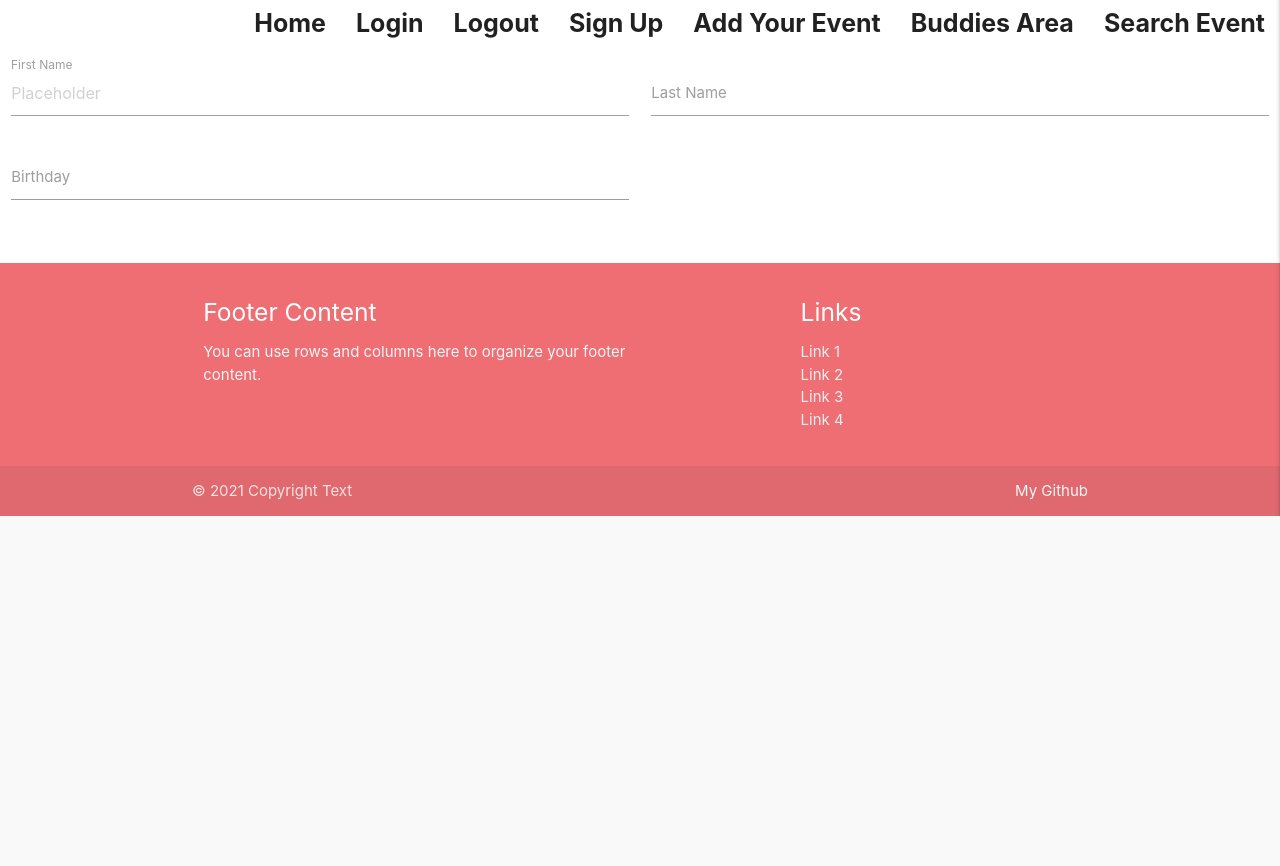
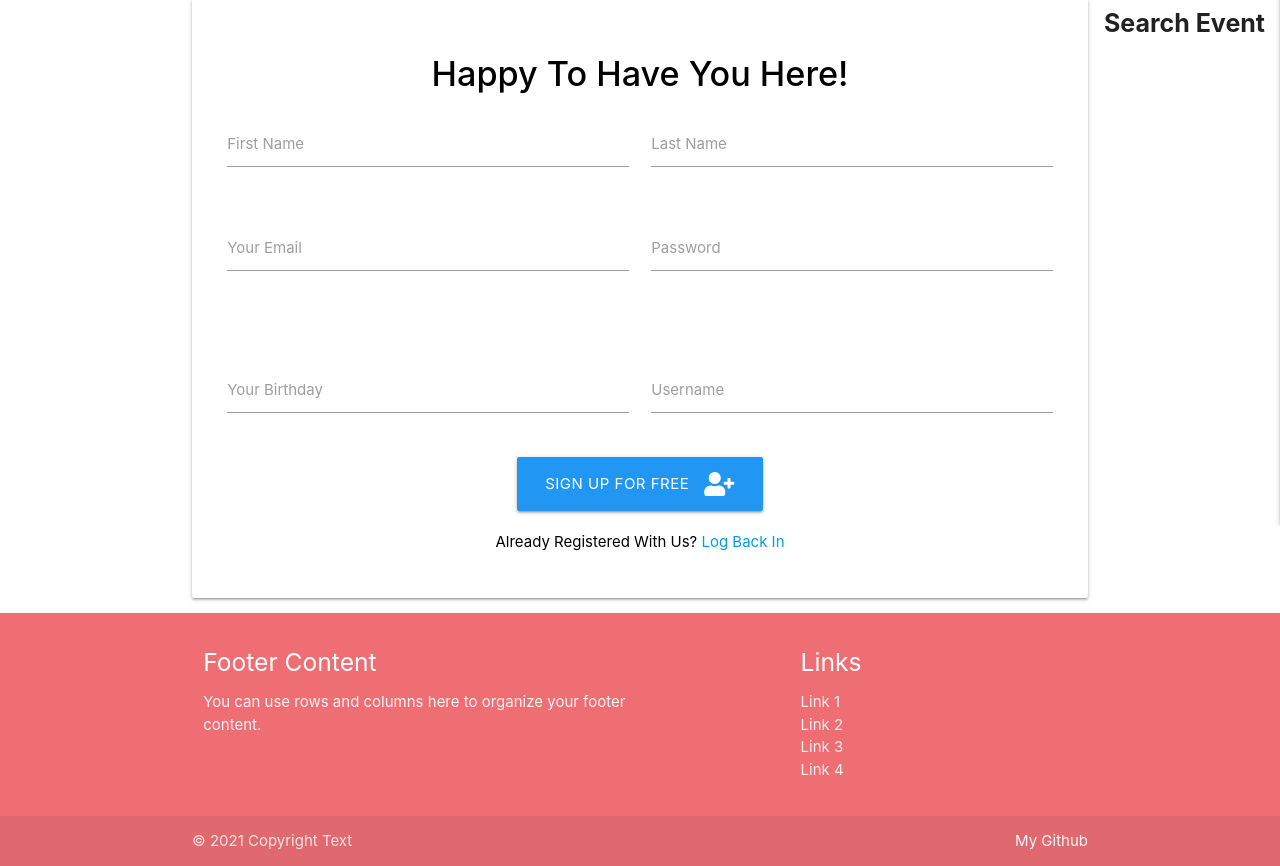
Before and after one commit to Code-Institute-Submissions/JoseCastanoCoding-ms3-clubbing-buddy, a Flask app: page /signup in a window 1280 px wide. Shown: the part 336-1202 px from the top of the page. Before the commit the page ends 852 px from the top, so only its background shows below. Run offline with Flask 2, Linux system fonts and the light colour scheme; some libraries are stand-ins or nearby versions; grey boxes are pictures that could not be loaded.

Commit message:
view created for signup.html

```diff
--- a/app.py
+++ b/app.py
@@ -37,6 +37,27 @@ def homepage():
 
 @app.route("/signup", methods=["GET", "POST"])
 def signup():
+    if request.method == "POST":
+        user_exists = mongo.db.users.find_one(
+            {"username": request.form.get("username").lower()})
+
+        if user_exists:
+            flash("Username Already Registered!")
+            return redirect(url_for("signup"))
+
+        signup = {
+            "first_name": request.form.get("first_name"),
+            "last_name": request.form.get("last_name"),
+            "email": request.form.get("email"),
+            "password": generate_password_hash(request.form.get("password")),
+            "birthday": request.form.get("birthday"),
+            "username": request.form.get("username").lower()
+        }
+        mongo.db.users.insert_one(signup)
+
+        session["user"] = request.form.get("username").lower()
+        flash("You Are Now Registered With Us!")
+
     return render_template("signup.html")
 
 
--- a/static/css/styles.css
+++ b/static/css/styles.css
@@ -7,3 +7,11 @@ nav ul a {
 nav .brand-logo {
     position: inherit;
 }
+
+#login {
+    margin-bottom: 20px;
+}
+
+#signup {
+    margin-bottom: 20px;
+}
--- a/templates/signup.html
+++ b/templates/signup.html
@@ -1,23 +1,68 @@
 {% extends "base_template.html" %}
 {% block content %}
 
-    <div class="row">
-        <form class="col s12">
+<div class="container">
+    <div class="row card hoverable">
+        <div class="card-content">
+            <h4 class="center black-text"><strong>Happy To Have You Here!</strong></h4>
+            <form action="{{ url_for('signup') }}" class="row s12" method="POST">
                 <div class="row">
                     <div class="input-field col s6">
-                    <input placeholder="Placeholder" id="first_name" type="text" class="validate">
+                        <input id="first_name" type="text" minlength="3" maxlength="20"
+                            name="first_name" pattern="^[a-zA-Z]{3,20}$" class="validate" required>
                         <label for="first_name">First Name</label>
                     </div>
                     <div class="input-field col s6">
-                    <input id="last_name" type="text" class="validate">
+                        <input id="last_name" type="text" minlength="3" maxlength="20"
+                            name="last_name" pattern="^[a-zA-Z]{3,20}$" class="validate" required>
                         <label for="last_name">Last Name</label>
                     </div>
+                </div>
+                <div class="row">
                     <div class="input-field col s6">
-                    <input type="text" class="datepicker">
-                    <label for="birthday">Birthday</label>
+                        <input id="email" type="email" name="email" class="validate" required>
+                        <label for="email">Your Email</label>
+                        <span class="helper-text" data-error="wrong" data-success="right"></span>
                     </div>
+                    <div class="row">
+                        <div class="input-field col s6">
+                            <input id="password" type="password" name="password" minlength="8"
+                                maxlength="20" pattern="^[a-zA-Z0-9]{8,20}$" class="validate" required>
+                            <label for="password">Password</label>
+                        </div>
+                    </div>
+                </div>
+                <div class="row">
+                    <div class="input-field col s6">
+                        <input type="text" name="birthday" class="datepicker" required>
+                        <label for="birthday">Your Birthday</label>
+                    </div>
+                    <div class="input-field col s6">
+                        <input id="username" type="text" name="username" minlength="8"
+                            maxlength="20" pattern="^[a-zA-Z0-9]{8,20}$" class="validate" required>
+                        <label for="username">Username</label>
+                    </div>
+                </div>
+                <div class="col s12">
+                    <p>
+                        <label for="checkbox">
+                            <input type="checkbox">
+                        </label>
+                    </p>
+                </div>
+                <div class="col s12 center">
+                    <button id="signup" type="submit" class="btn btn-large waves-effect waves-light blue">
+                        Sign Up For Free
+                        <i class="fas fa-user-plus right"></i>
+                    </button>
+                </div>
+                <div class="center black-text">
+                    <p>Already Registered With Us?
+                        <a href="{{ url_for('login') }}"> Log Back In</a></p>
                 </div>
             </form>
         </div>
+    </div>
+</div>
 
 {% endblock %}
```
Also changed, not shown: templates/login.html (+13 -7 lines). Lines whose indentation alone changed are shown as unchanged.
